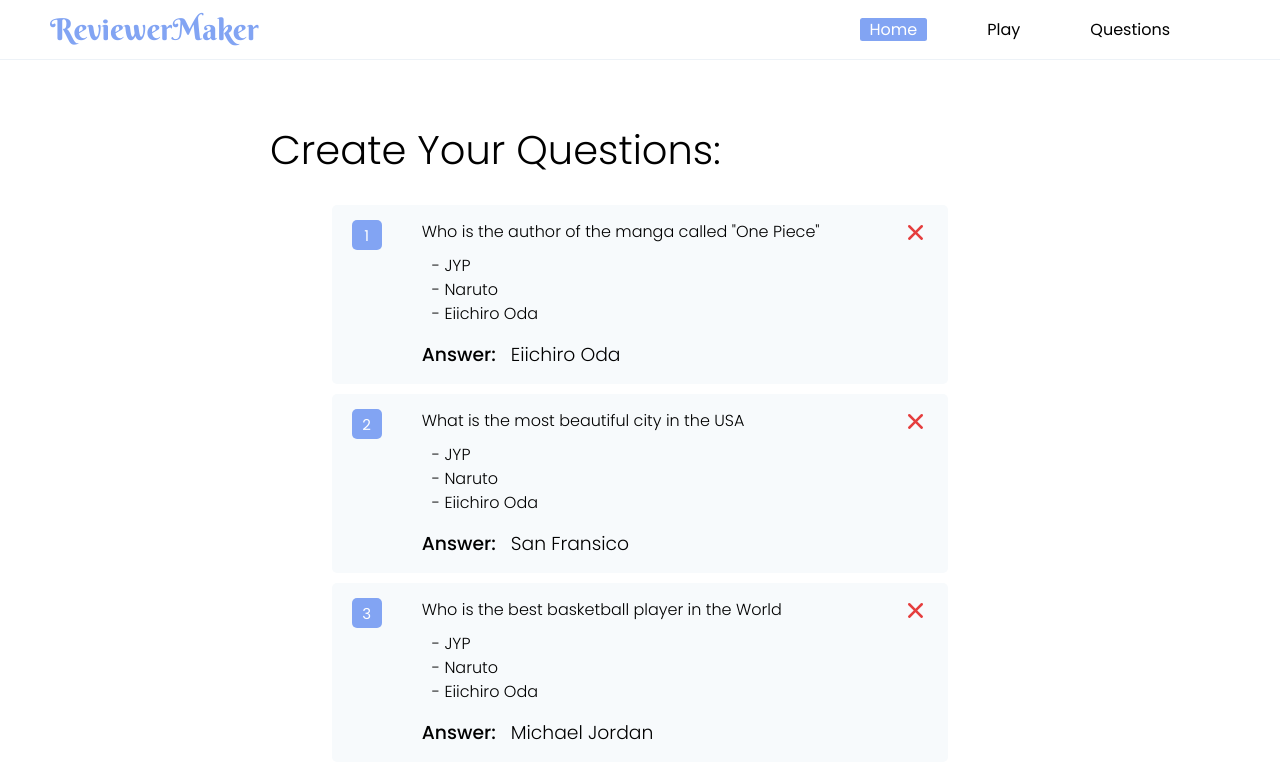
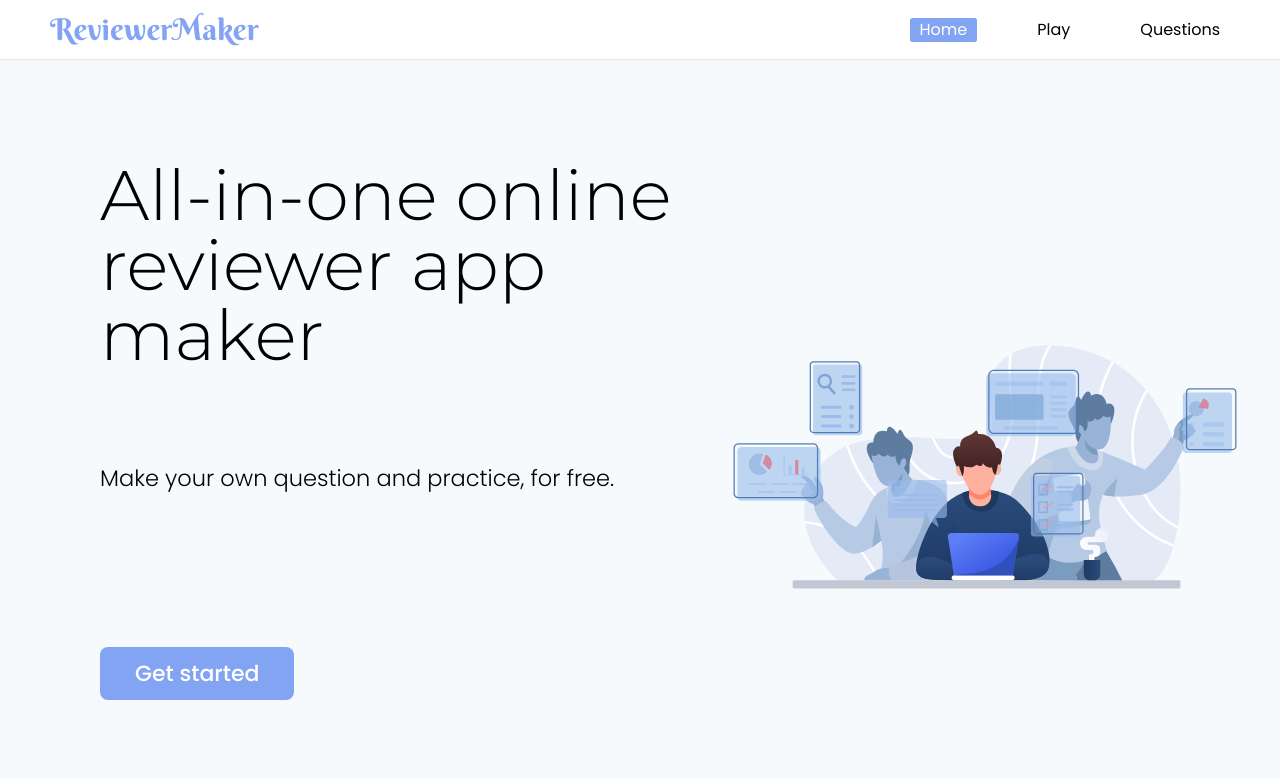
Before and after one commit to mjcarnaje/reviewer-maker-app, a React (Create React App) app: page / in a window 1280 px wide. Shown: the top 778 px of the page. Built offline with nearby package versions, Linux system fonts and the light colour scheme.

Commit message:
responsive tailwindcss

```diff
--- a/src/App.js
+++ b/src/App.js
@@ -1,15 +1,15 @@
 import React from "react";
 import Layout from "./hoc/Layout/Layout";
-// import HomeContainer from "./containers/HomeContainer/HomeContainer";
-import QuestionContainer from "./containers/QuestionContainer/QuestionContainer";
+import HomeContainer from "./containers/HomeContainer/HomeContainer";
+// import QuestionContainer from "./containers/QuestionContainer/QuestionContainer";
 
 function App() {
   return (
     <div className="App">
       <Layout>
         {
-          // <HomeContainer />
-          <QuestionContainer />
+          <HomeContainer />
+          // <QuestionContainer />
         }
       </Layout>
     </div>
--- a/src/components/Navigation/Items/Item/Item.js
+++ b/src/components/Navigation/Items/Item/Item.js
@@ -1,17 +1,20 @@
 import React from "react";
 
-const navigationItem = (props) => (
-  <li className="flex-1 items-center mr-20">
-    <a
-      href={props.link}
-      className={
-        props.active
-          ? "no-underline h-full text-2.5xl px-4 py-0 font-poppins bg-custom-primary rounded text-white"
-          : "no-underline h-full text-2.5xl px-4 py-0 font-poppins hover:bg-custom-primary hover:text-white hover:rounded"
-      }
-    >
+const navigationItem = (props) => {
+  const classesConstant = "block lg:inline-block px-4 py-0 font-poppins";
+  let classes;
+  if (props.active) {
+    classes = `${classesConstant} bg-custom-primary rounded text-white mr-20`;
+  } else if (props.last) {
+    classes = `${classesConstant} hover:bg-custom-primary hover:text-white hover:rounded`;
+  } else {
+    classes = `${classesConstant} hover:bg-custom-primary hover:text-white hover:rounded mr-20`;
+  }
+
+  return (
+    <a href={props.link} className={classes}>
       {props.children}
     </a>
-  </li>
-);
+  );
+};
 export default navigationItem;
--- a/src/components/Navigation/Items/Items.js
+++ b/src/components/Navigation/Items/Items.js
@@ -1,15 +1,17 @@
-import React from 'react';
+import React from "react";
 
-import NavigationItem from './Item/Item';
+import NavigationItem from "./Item/Item";
 
 const navigationItems = (props) => (
-	<ul className="m-0 p-0 flex list-none">
-		<NavigationItem link="#" active>
-			Home
-		</NavigationItem>
-		<NavigationItem link="#">Play</NavigationItem>
-		<NavigationItem link="#">Questions</NavigationItem>
-	</ul>
+  <div className="w-full hidden flex-grow lg:flex lg:items-center lg:w-auto text-2.5xl justify-end">
+    <NavigationItem link="#" active>
+      Home
+    </NavigationItem>
+    <NavigationItem link="#">Play</NavigationItem>
+    <NavigationItem link="#" last>
+      Questions
+    </NavigationItem>
+  </div>
 );
 
 export default navigationItems;
--- a/src/components/Navigation/Toolbar/Toolbar.js
+++ b/src/components/Navigation/Toolbar/Toolbar.js
@@ -2,14 +2,24 @@ import React from "react";
 import NavigationItems from "../Items/Items";
 
 const toolBar = (props) => (
-  <header className="w-full h-24 fixed top-0 left-0 px-20 py-0 z-50 border-b border-gray-200 flex items-center justify-between">
-    <h1 className="font-berkshire text-5xl font-hairline text-custom-primary">
+  <nav className="w-full h-24 fixed top-0 left-0 lg:px-20 md:px-12 px-10 py-0 z-100 border-b border-gray-300 flex bg-white">
+    <h1 className="flex items-center flex-shrink-0 mr-10 font-berkshire text-5xl font-hairline text-custom-primary flex-grow lg:flex-grow-0">
       ReviewerMaker
     </h1>
-    <nav>
-      <NavigationItems />
-    </nav>
-  </header>
+    <div className="flex lg:hidden justify-end">
+      <button className="flex items-center py-2 text-custom-primary border-custom-primary-400">
+        <svg
+          className="fill-current h-12 w-12"
+          viewBox="0 0 20 20"
+          xmlns="http://www.w3.org/2000/svg"
+        >
+          <title>Menu</title>
+          <path d="M0 3h20v2H0V3zm0 6h20v2H0V9zm0 6h20v2H0v-2z" />
+        </svg>
+      </button>
+    </div>
+    <NavigationItems />
+  </nav>
 );
 
 export default toolBar;
--- a/src/components/UI/Button/Button.scss
+++ b/src/components/UI/Button/Button.scss
@@ -1,7 +1,6 @@
 .btn {
   display: block;
   font: inherit;
-  margin: 0 1rem;
   cursor: pointer;
   outline: none;
   color: var(--color-white);
@@ -28,3 +27,7 @@
     }
   }
 }
+
+.height {
+  height: calc(100vh - 60px);
+}
--- a/src/containers/HomeContainer/HomeContainer.js
+++ b/src/containers/HomeContainer/HomeContainer.js
@@ -9,18 +9,24 @@ class HomeContainer extends Component {
   render() {
     return (
       <Auxiliary>
-        <div className="home">
-          <div className="home__left">
-            <h1 className="home__heading">
-              All-in-one online <br /> reviewer app <br /> maker
+        <div className="flex md:flex-row flex-col md:height w-full bg-gray-100 pt-24">
+          <div className=" flex flex-col md:flex-1 md:pl-40 pl-8 md:py-40 py-8 md:justify-between justify-evenly height">
+            <h1 className=" text-7xl sm:text-9xl leading-none font-montserrat font-light">
+              All-in-one online reviewer app maker
             </h1>
-            <p className="home__paragraph">
+            <p className=" text-4xl font-light font-poppins lg:-mt-24 -mt-20 md:mt-0">
               Make your own question and practice, for free.
             </p>
-            <Button classes="btn btn--home">Get started</Button>
+            <div className="">
+              <Button classes="btn btn--home">Get started</Button>
+            </div>
           </div>
-          <div className="home__img">
-            <img src={image01} alt="male-study" />
+          <div className="flex-1 h-screen w-full flex justify-center align-middle ">
+            <img
+              className=" w-full md:w-10/12 lg:w-full h-auto "
+              src={image01}
+              alt="male-study"
+            />
           </div>
         </div>
       </Auxiliary>
--- a/src/hoc/Layout/Layout.js
+++ b/src/hoc/Layout/Layout.js
@@ -1,15 +1,15 @@
-import React, { Component } from 'react';
-import Auxiliary from '../Auxiliary';
-import './Layout.scss';
-import ToolBar from '../../components/Navigation/Toolbar/Toolbar';
+import React, { Component } from "react";
+import Auxiliary from "../Auxiliary";
+import "./Layout.scss";
+import ToolBar from "../../components/Navigation/Toolbar/Toolbar";
 
 class Layout extends Component {
   render() {
     return (
       <Auxiliary>
-				<div className="layout">
+        <div>
           <ToolBar />
-					<main className="layout__content">{this.props.children}</main>
+          <main>{this.props.children}</main>
         </div>
       </Auxiliary>
     );
```
Also changed, not shown: tailwind.js. Lines whose indentation alone changed are shown as unchanged.
